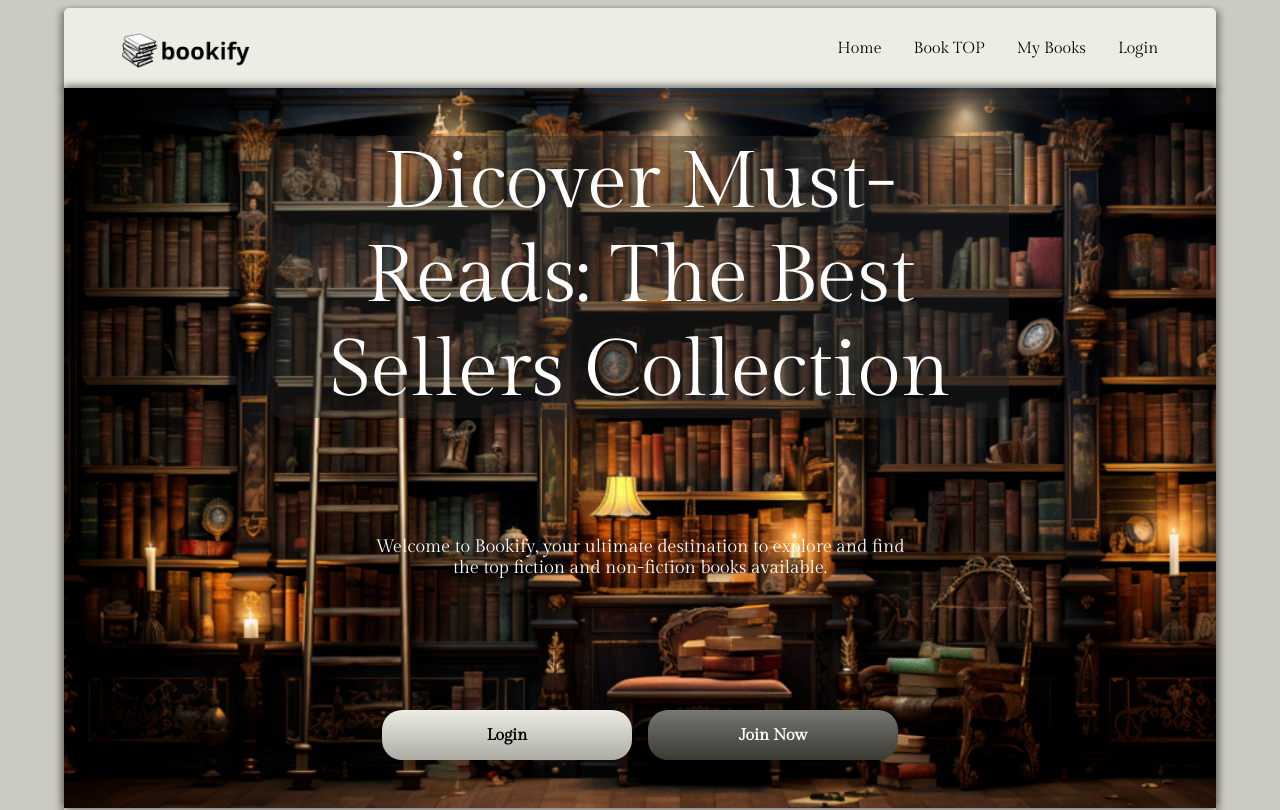
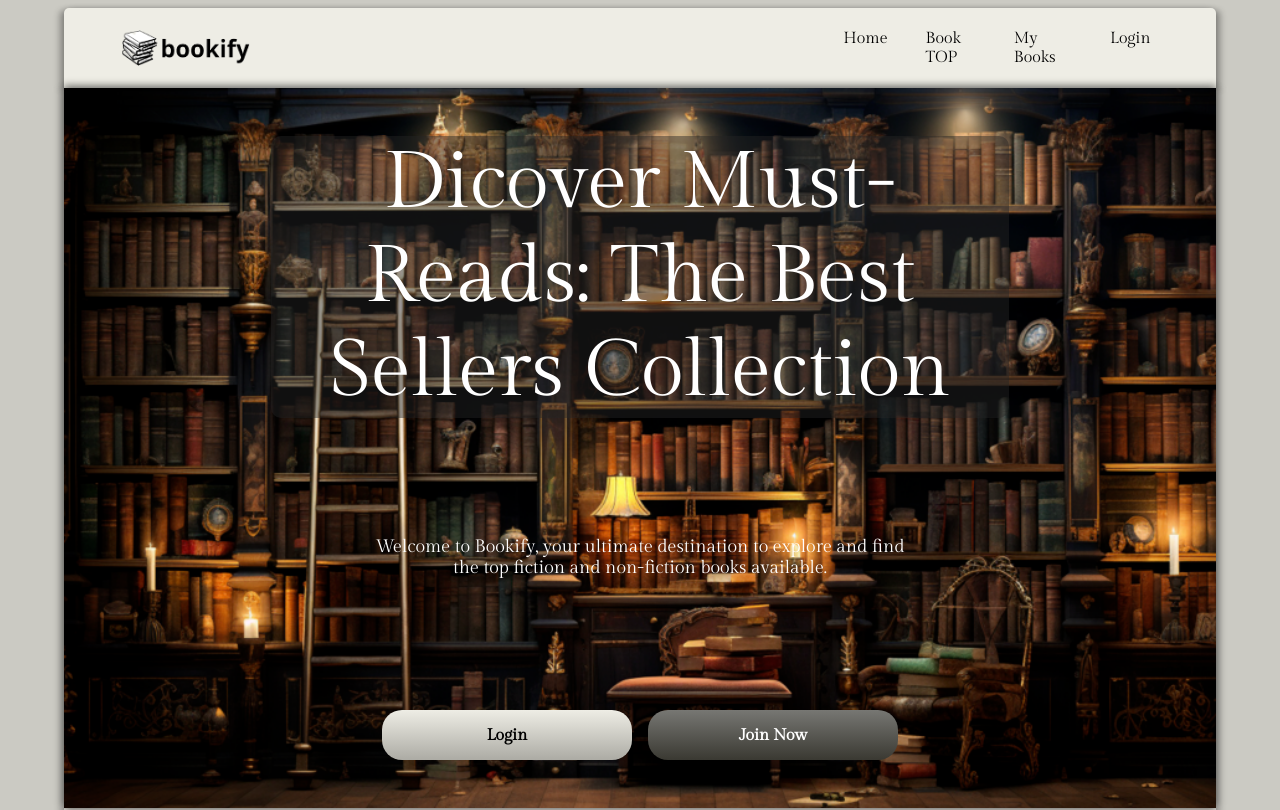
Before and after one commit to IevaZR/react-book-manager-frontend, a React (Create React App) app in the folder frontend/: page / in a window 1280 px wide. Shown: the top 810 px of the page. Built offline with nearby package versions, Linux system fonts and the light colour scheme.

Commit message:
hero section links fixed

```diff
--- a/frontend/src/Components/HeroSection/HeroSection.css
+++ b/frontend/src/Components/HeroSection/HeroSection.css
@@ -57,6 +57,11 @@
 a {
   text-decoration: none;
   color: inherit;
+  display: flex;
+  width: 100%;
+  height: 100%;
+  justify-content: center;
+  align-items: center;
 }
 
 a:visited {
```
